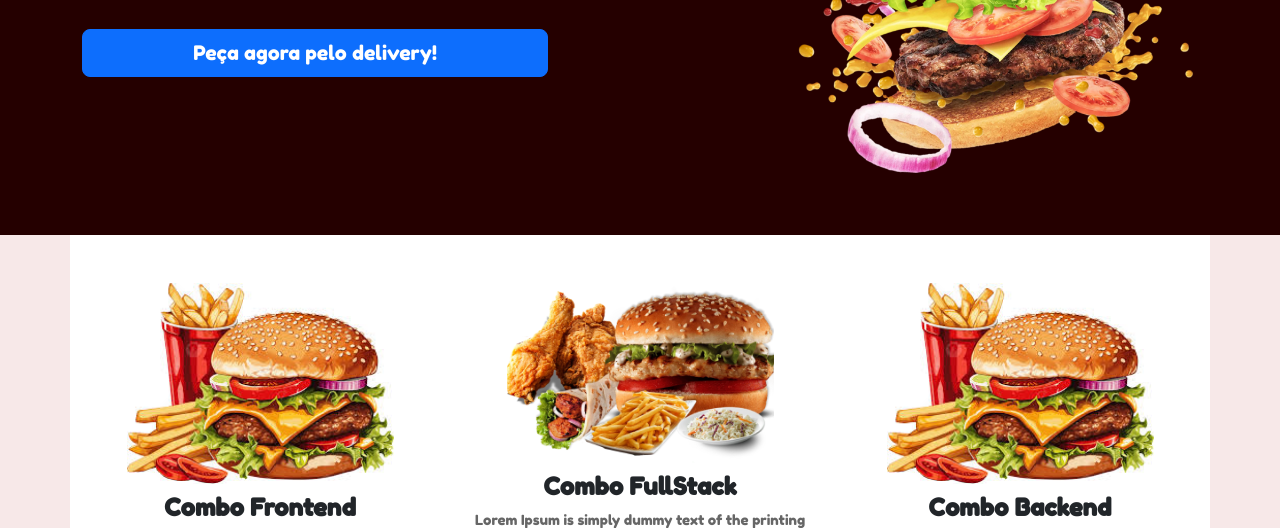
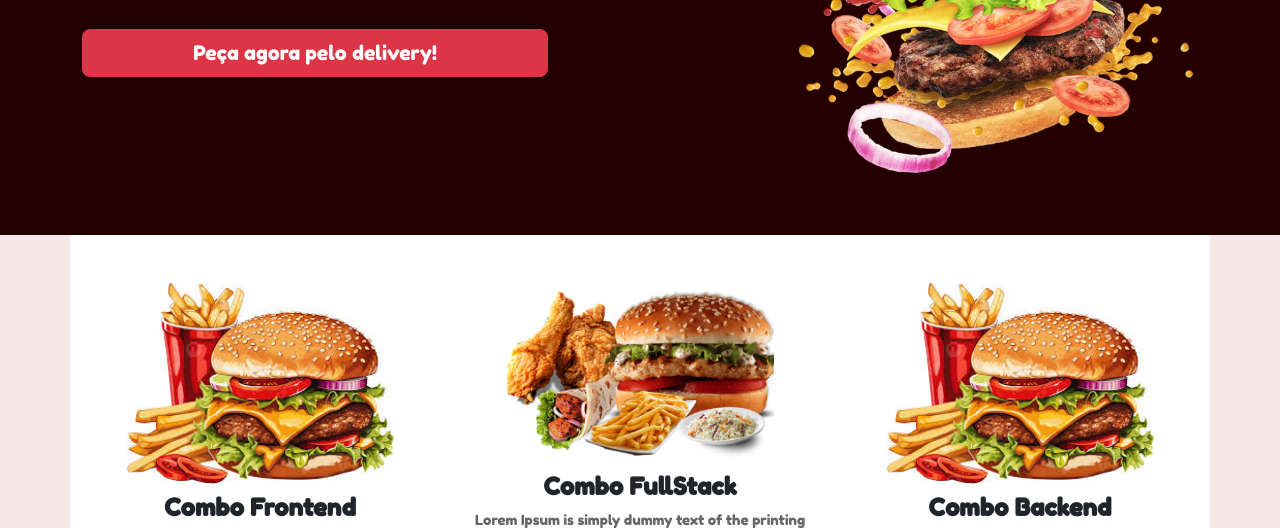
Before and after one commit to Marques-Filho/challenge004-turmafs21, a plain HTML site: page index.html in a window 1280 px wide. Shown: the part 308-836 px from the top of the page. Drawn offline with nearby package versions, Linux system fonts and the light colour scheme.

```diff
--- a/index.html
+++ b/index.html
@@ -48,7 +48,7 @@
     <div class="container d-flex align-items-center justify-content-between">
       <div class="d-flex flex-column">
         <h1 class="display-4 hero-title fw-bold">O MELHOR PARA VOCÊ!</h1>
-        <a href="#produtos" class="btn btn-primary btn-lg mt-4">Peça agora pelo delivery!</a>
+        <a href="#produtos" class="btn btn-danger btn-lg mt-4">Peça agora pelo delivery!</a>
       </div>
       <div class="burger-img">
         <img src="assets/images/burguer_1.png" alt="Imagem de um hambúrguer" class="img-fluid">
```
